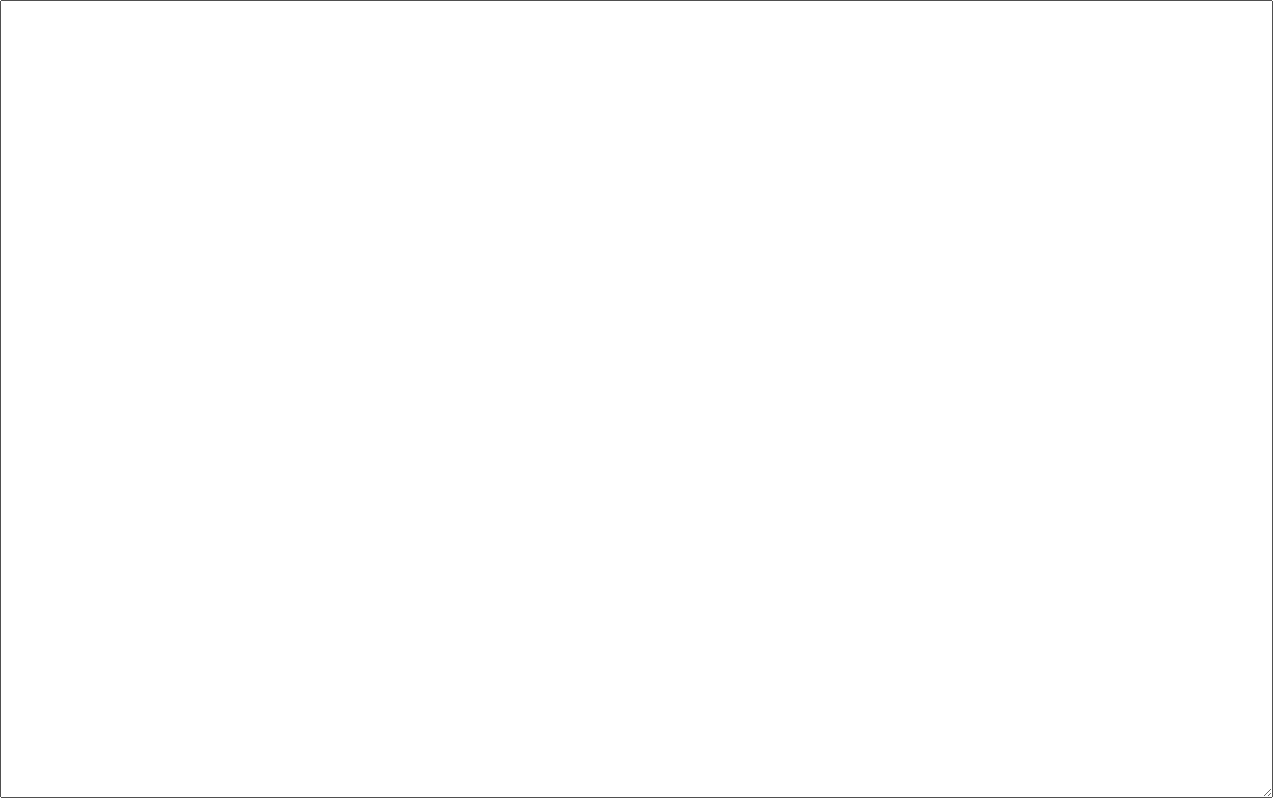
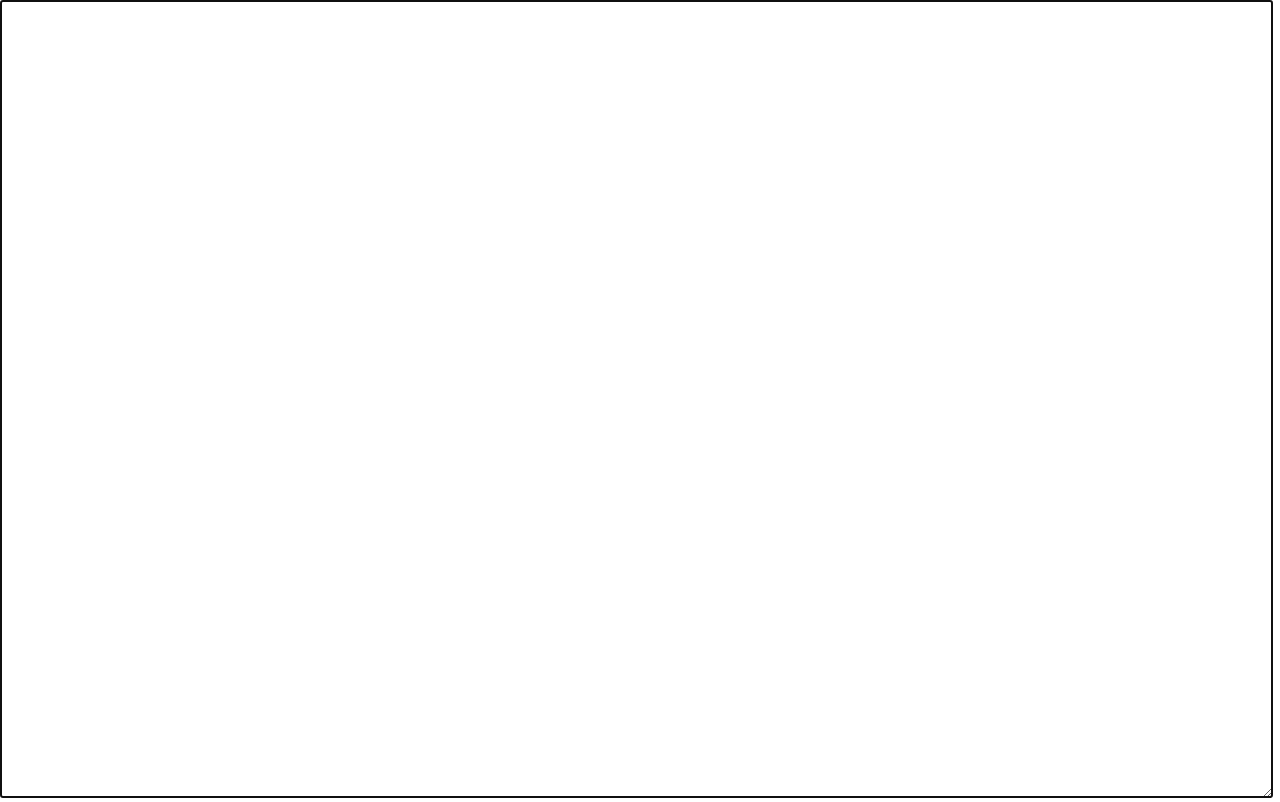
Before and after one commit to Lemonsavery/Interdevice-CopyPaste-via-URL, a plain HTML site: page index.html in a window 1280 px wide. Drawn offline with Linux system fonts and the light colour scheme.

Commit message:
Make theTextArea autofocused

```diff
--- a/index.html
+++ b/index.html
@@ -6,7 +6,7 @@
 	<title>Interdevice CopyPaste via URL</title>
 </head>
 <body>
-	<textarea id="theTextArea"></textarea>
+	<textarea id="theTextArea" autofocus></textarea>
 
 	<script>
 		const QUERY_KEY = "t";
```
